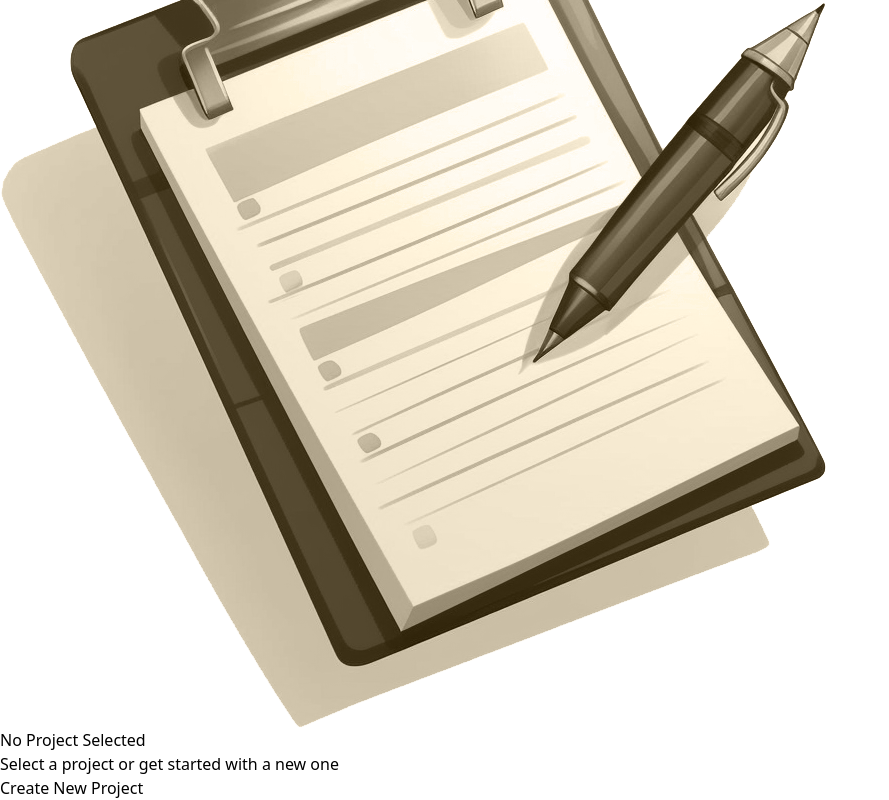
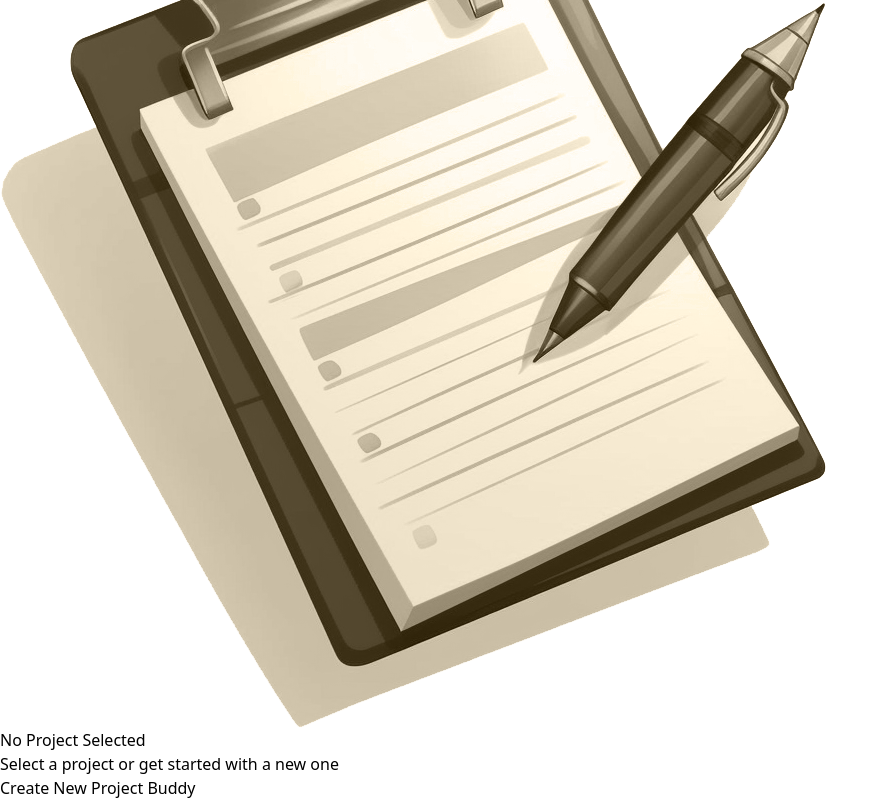
Before and after one commit to prashant-coachbar/Project-Management-App, a React (Vite) app: page / in a window 1280 px wide. Shown: the part 175-975 px from the top of the page, without its empty margins (0-889 px from the left). Built offline with nearby package versions, Linux system fonts and the light colour scheme.

Commit message:
changed made

```diff
--- a/Tracking/cts.js
+++ b/Tracking/cts.js
@@ -60,7 +60,7 @@
         des: data.dUrl,
       };
 
-      fetch("api-beta.channelboost.com/affiliateCampaign/trackCPA", {
+      fetch("https://api-beta.channelboost.com/sc/affiliateCampaign/trackCPA", {
         method: "POST",
         headers: { "Content-Type": "application/json" },
         body: JSON.stringify(payload),
--- a/src/Input.jsx
+++ b/src/Input.jsx
@@ -43,7 +43,7 @@ export default function Input() {
       dueDate: entereddueDate,
     };
     save(data);
-    trackify.trackEvent("purchase");
+    trackify.trackEvent("save-id");
   }
 
   return (
--- a/src/components/NoProject.jsx
+++ b/src/components/NoProject.jsx
@@ -21,7 +21,7 @@ export default function NoProject() {
         onClick={addProject}
         className="px-6 py-2 rounded-md bg-stone-800 text-stone-50 hover:bg-stone-950"
       >
-        Create New Project
+        Create New Project Buddy
       </button>
     </div>
   );
```
